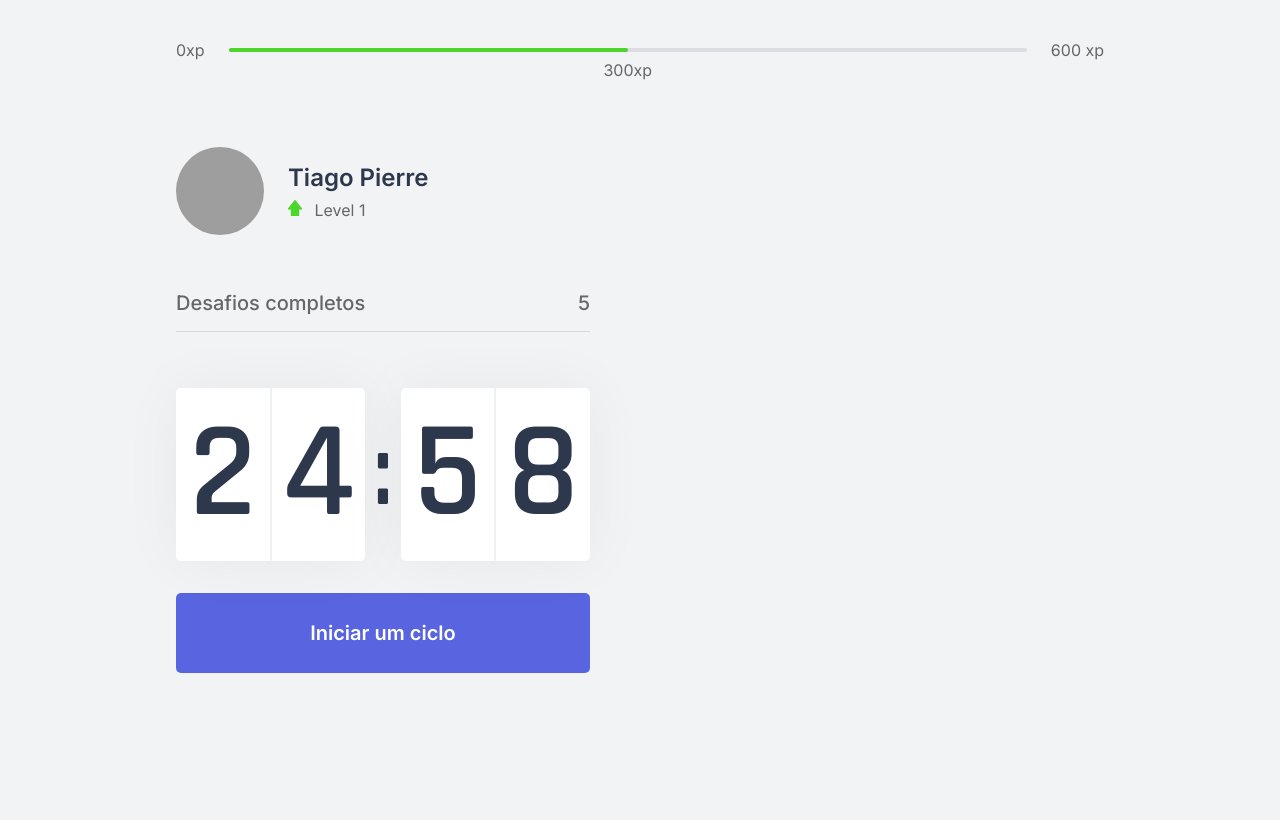
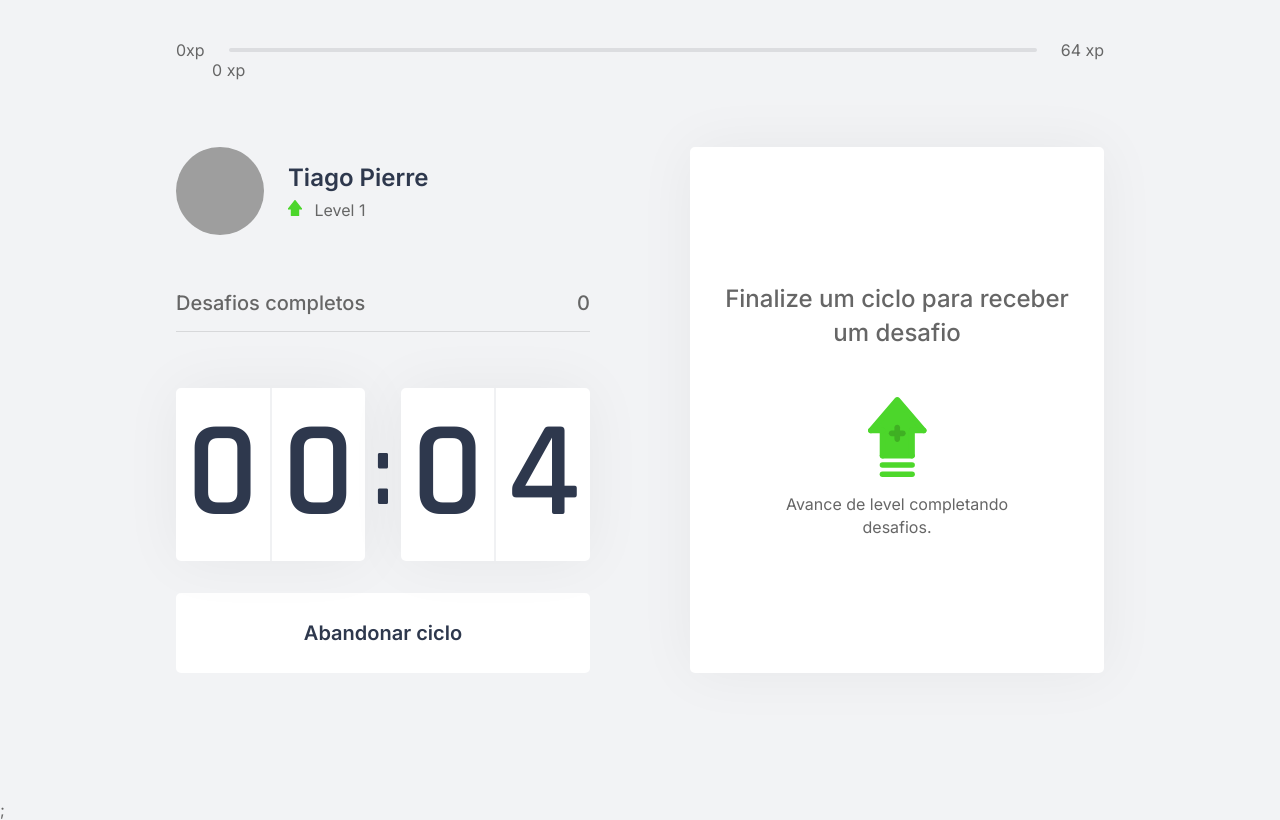
Before and after one commit to tiagopierre/StudyingNextJs-NLW4, a Next.js app: page / in a window 1280 px wide. Both pictures are taken after a click on the button "Iniciar um ciclo". Built offline with nearby package versions, Linux system fonts and the light colour scheme; grey boxes are pictures that could not be loaded.

Commit message:
context api

```diff
--- /dev/null
+++ b/challenges.json
@@ -0,0 +1,62 @@
+[
+  {
+    "type": "body",
+    "description": "Estique um de seus braços com a palma da mão virada para frente e puxe os dedos para cima por 10 segundos por mão.",
+    "amount": 80
+  },
+  {
+    "type": "body",
+    "description": "Estique seu braço contra o peito e puxe-o utilizando o outro braço por 10 segundos por braço.",
+    "amount": 60
+  },
+  {
+    "type": "body",
+    "description": "Puxe seu pescoço com a ajuda da mão para a direita e para a esquerda, permanecendo na posição por alguns segundos.",
+    "amount": 70
+  },
+  {
+    "type": "body",
+    "description": "Com as duas mãos na parte de trás da cabeça, leve-a para baixo, alongando a parte de trás da região.",
+    "amount": 60
+  },
+  {
+    "type": "body",
+    "description": "Cruze as pernas e desça com as mãos esticadas em direção ao chão. Repita o movimento com a outra perna na frente.",
+    "amount": 100
+  },
+  {
+    "type": "body",
+    "description": "Sentado, abra as pernas e tente encostar as palmas das mãos no chão, repita 3 vezes por 5 segundos.",
+    "amount": 80
+  },
+  {
+    "type": "body",
+    "description": "Puxe o joelho de encontro ao peito e segure, troque de perna após 10 segundos.",
+    "amount": 50
+  },
+  {
+    "type": "body",
+    "description": "Sentado, cruze uma perna e incline seu tronco à frente, troque de perna após 10 segundos.",
+    "amount": 80
+  },
+  {
+    "type": "eye",
+    "description": "Sentado, feche os olhos e cubra-os com as palmas da mão durante 2 minutos, depois abra normalmente.",
+    "amount": 90
+  },
+  {
+    "type": "eye",
+    "description": "Em algum ambiente aberto, olhe o mais longe que puder em quatro direções por 3s, mexa apenas os olhos. Repita 3 vezes.",
+    "amount": 140
+  },
+  {
+    "type": "eye",
+    "description": "Usando os polegares, massage a área abaixo das sobrancelhas em movimentos circulares por 15 segundos.",
+    "amount": 70
+  },
+  {
+    "type": "body",
+    "description": "Em pé, gire a cintura o máximo que puder para a esquerda, segure por cinco segundos. Repita para a direita.",
+    "amount": 90
+  }
+]
--- /dev/null
+++ b/src/components/ChallengeBox.tsx
@@ -0,0 +1,43 @@
+import { useContext } from "react";
+import { ChallengesContext } from "../context/ChallengesContext";
+import styles from "../styles/components/ChallengeBox.module.css";
+
+export function ChallengeBox() {
+  const { activeChallenge, resetChallenge } = useContext(ChallengesContext);
+
+  return (
+    <div className={styles.challengeBoxContainer}>
+      {activeChallenge ? (
+        <div className={styles.challengeActive}>
+          <header>{activeChallenge.amount}xp</header>
+          <main>
+            <img src={`icons/${activeChallenge.type}.svg`} />
+            <strong>Novo desafio</strong>
+            <p>{activeChallenge.description}</p>
+          </main>
+          <footer>
+            <button
+              type="button"
+              className={styles.challengeFailedButton}
+              onClick={resetChallenge}
+            >
+              Falhei
+            </button>
+            <button type="button" className={styles.challengeSuceededButton}>
+              Completei
+            </button>
+          </footer>
+        </div>
+      ) : (
+        <div className={styles.challengeBoxNotActive}>
+          <strong>Finalize um ciclo para receber um desafio</strong>
+
+          <p>
+            <img src="icons/level-up.svg" alt="Level Up" />
+            Avance de level completando desafios.
+          </p>
+        </div>
+      )}
+    </div>
+  );
+}
--- a/src/components/CompletedChallenges.tsx
+++ b/src/components/CompletedChallenges.tsx
@@ -1,10 +1,13 @@
+import { useContext } from "react";
+import { ChallengesContext } from "../context/ChallengesContext";
 import styles from "../styles/components/CompletedChallenges.module.css";
 
 export function CompletedChallenges() {
+  const { challengesCompleted } = useContext(ChallengesContext);
   return (
     <div className={styles.completedChallengesContainer}>
       <span>Desafios completos</span>
-      <span>5</span>
+      <span>{challengesCompleted}</span>
     </div>
   );
 }
--- a/src/components/Countdown.tsx
+++ b/src/components/Countdown.tsx
@@ -1,9 +1,15 @@
-import { useState, useEffect } from "react";
+import { clear } from "console";
+import { useState, useEffect, useContext } from "react";
+import { ChallengesContext } from "../context/ChallengesContext";
 import styles from "../styles/components/Countdown.module.css";
 
+let countdownTimeout: NodeJS.Timeout;
+
 export function Countdown() {
-  const [time, setTime] = useState(25 * 60);
-  const [active, setActive] = useState(false);
+  const { startNewChallenge } = useContext(ChallengesContext);
+
+  const [time, setTime] = useState(0.1 * 60);
+  const [isActive, setIsActive] = useState(false);
 
   const minutes = Math.floor(time / 60);
   const seconds = time % 60;
@@ -11,17 +17,29 @@
   const [minuteLeft, minuteRight] = String(minutes).padStart(2, "0").split("");
   const [secondLeft, secondRight] = String(seconds).padStart(2, "0").split("");
 
+  const [hasFinished, setHasFinished] = useState(false);
+
   function startCountdown() {
-    setActive(true);
+    setIsActive(true);
+  }
+
+  function resetCountDown() {
+    clearTimeout(countdownTimeout);
+    setIsActive(false);
+    setTime(0.1 * 60);
   }
 
   useEffect(() => {
-    if (active && time > 0) {
-      setTimeout(() => {
+    if (isActive && time > 0) {
+      countdownTimeout = setTimeout(() => {
         setTime(time - 1);
       }, 1000);
+    } else if (isActive && time == 0) {
+      setHasFinished(true);
+      setIsActive(false);
+      startNewChallenge();
     }
-  }, [active, time]);
+  }, [isActive, time]);
 
   return (
     <div>
@@ -36,6 +54,22 @@
           <span>{secondRight}</span>
         </div>
       </div>
+
+      {hasFinished ? (
+        <button disabled className={`${styles.countdownButton}`}>
+          Ciclo encerrado
+        </button>
+      ) : (
+        <>
+          {isActive ? (
+            <button
+              type="button"
+              className={`${styles.countdownButton} ${styles.countdownButtonActive}`}
+              onClick={resetCountDown}
+            >
+              Abandonar ciclo
+            </button>
+          ) : (
             <button
               type="button"
               className={styles.countdownButton}
@@ -43,6 +77,9 @@
             >
               Iniciar um ciclo
             </button>
+          )}
+        </>
+      )}
     </div>
   );
 }
--- a/src/components/ExperienceBar.tsx
+++ b/src/components/ExperienceBar.tsx
@@ -1,16 +1,28 @@
+import { useContext } from "react";
+import { ChallengesContext } from "../context/ChallengesContext";
 import styles from "../styles/components/ExperienceBar.module.css";
 
 export function ExperienceBar() {
+  const { currentExperience, experienceToNextLevel } = useContext(
+    ChallengesContext
+  );
+
+  const percentToNextLevel =
+    Math.round(currentExperience * 100) / experienceToNextLevel;
+
   return (
     <header className={styles.experienceBar}>
       <span>0xp</span>
       <div>
-        <div style={{ width: "50%" }} />
-        <span className={styles.currentExperience} style={{ left: "50%" }}>
-          300xp
+        <div style={{ width: `${percentToNextLevel}%` }} />
+        <span
+          className={styles.currentExperience}
+          style={{ left: `${percentToNextLevel}%` }}
+        >
+          {currentExperience} xp
         </span>
       </div>
-      <span>600 xp</span>
+      <span>{experienceToNextLevel} xp</span>
     </header>
   );
 }
--- /dev/null
+++ b/src/context/ChallengesContext.tsx
@@ -0,0 +1,68 @@
+import { createContext, useState, ReactNode } from "react";
+
+import challenges from "../../challenges.json";
+
+interface Challenge {
+  type: "body" | "eye";
+  description: string;
+  amount: number;
+}
+
+interface ChallengesContextData {
+  level: number;
+  currentExperience: number;
+  challengesCompleted: number;
+  activeChallenge: Challenge;
+  experienceToNextLevel: number;
+  levelUp: () => void;
+  startNewChallenge: () => void;
+  resetChallenge: () => void;
+}
+
+interface ChallengesProviderProps {
+  children: ReactNode;
+}
+
+export const ChallengesContext = createContext({} as ChallengesContextData);
+
+export function ChallengesProvider({ children }: ChallengesProviderProps) {
+  const [level, setLevel] = useState(1);
+  const [currentExperience, setCurrentExperience] = useState(0);
+  const [challengesCompleted, setChallengesCompleted] = useState(0);
+
+  const [activeChallenge, setActiveChallenge] = useState(null);
+
+  const experienceToNextLevel = Math.pow((level + 1) * 4, 2);
+
+  function levelUp() {
+    setLevel(level + 1);
+  }
+
+  function startNewChallenge() {
+    const randomChallengeIndex = Math.floor(Math.random() * challenges.length);
+    const challenge = challenges[randomChallengeIndex];
+
+    setActiveChallenge(challenge);
+  }
+
+  function resetChallenge() {
+    setActiveChallenge(null);
+  }
+
+  return (
+    <ChallengesContext.Provider
+      value={{
+        level,
+        currentExperience,
+        challengesCompleted,
+        levelUp,
+        startNewChallenge,
+        activeChallenge,
+        resetChallenge,
+        experienceToNextLevel,
+      }}
+    >
+      {children}
+    </ChallengesContext.Provider>
+  );
+}
--- a/src/pages/_app.tsx
+++ b/src/pages/_app.tsx
@@ -1,6 +1,13 @@
 import "../styles/global.css";
+
+import { ChallengesProvider } from "../context/ChallengesContext";
+
 function MyApp({ Component, pageProps }) {
-  return <Component {...pageProps} />;
+  return (
+    <ChallengesProvider>
+      <Component {...pageProps} />;
+    </ChallengesProvider>
+  );
 }
 
 export default MyApp;
--- a/src/pages/index.tsx
+++ b/src/pages/index.tsx
@@ -6,6 +6,7 @@
 import Head from "next/head";
 
 import styles from "../styles/pages/Home.module.css";
+import { ChallengeBox } from "../components/ChallengeBox";
 
 export default function Home() {
   return (
@@ -20,7 +21,9 @@
           <CompletedChallenges />
           <Countdown />
         </div>
-        <div></div>
+        <div>
+          <ChallengeBox />
+        </div>
       </section>
     </div>
   );
--- /dev/null
+++ b/src/styles/components/ChallengeBox.module.css
@@ -0,0 +1,106 @@
+.challengeBoxContainer {
+  height: 100%;
+
+  background: var(--white);
+  border-radius: 5px;
+  box-shadow: 0 0 60px rgba(0, 0, 0, 0.05);
+  padding: 1.5rem 2rem;
+
+  display: flex;
+  flex-direction: column;
+  align-items: center;
+  justify-content: center;
+  text-align: center;
+}
+
+.challengeBoxNotActive {
+  display: flex;
+  flex-direction: column;
+  align-items: center;
+}
+
+.challengeBoxNotActive strong {
+  font-size: 1.5rem;
+  font-weight: 500;
+  line-height: 1.4;
+}
+
+.challengeBoxNotActive p {
+  display: flex;
+  flex-direction: column;
+  align-items: center;
+  line-height: 1.4;
+  max-width: 70%;
+  margin-top: 3rem;
+}
+
+.challengeBoxNotActive p img {
+  margin-bottom: 1rem;
+}
+
+.challengeActive {
+  height: 100%;
+  display: flex;
+  flex-direction: column;
+}
+
+.challengeActive header {
+  color: var(--blue);
+  font-weight: 600;
+  font-size: 1.25rem;
+  padding: 0 2rem 1.5rem;
+  border-bottom: 1px solid var(--gray-line);
+}
+
+.challengeActive main {
+  flex: 1;
+  display: flex;
+  flex-direction: column;
+  align-items: center;
+  justify-content: center;
+}
+
+.challengeActive main strong {
+  font-size: 2rem;
+  font-weight: 600;
+  color: var(--title);
+  margin: 1.5rem 0 1rem;
+}
+
+.challengeActive main p {
+  line-height: 1.5;
+}
+
+.challengeActive footer {
+  display: grid;
+  grid-template-columns: 1fr 1fr;
+  gap: 1rem;
+}
+
+.challengeActive footer button {
+  height: 3rem;
+  display: flex;
+  align-items: center;
+  justify-content: center;
+
+  border: 0;
+  border-radius: 5px;
+
+  color: var(--white);
+
+  font-size: 1rem;
+  font-weight: 600;
+  transition: fiter 0.2s;
+}
+
+.challengeActive footer button.challengeFailedButton {
+  background: var(--red);
+}
+
+.challengeActive footer button.challengeSuceededButton {
+  background: var(--green);
+}
+
+.challengeActive footer button:hover {
+  filter: brightness(0.9);
+}
--- a/src/styles/components/Countdown.module.css
+++ b/src/styles/components/Countdown.module.css
@@ -48,6 +48,22 @@
   font-weight: 600;
   transition: background-color 0.2s;
 }
-.countdownButton:hover {
+.countdownButton:not(:disabled):hover {
   background: var(--blue-dark);
 }
+
+.countdownButtonActive {
+  background: var(--white);
+  color: var(--title);
+}
+
+.countdownButtonActive:not(:disabled):hover {
+  background: var(--red);
+  color: var(--white);
+}
+
+.countdownButton:disabled {
+  background: var(--white);
+  color: var(--text);
+  cursor: not-allowed;
+}
```
Lines whose indentation alone changed are shown as unchanged.
